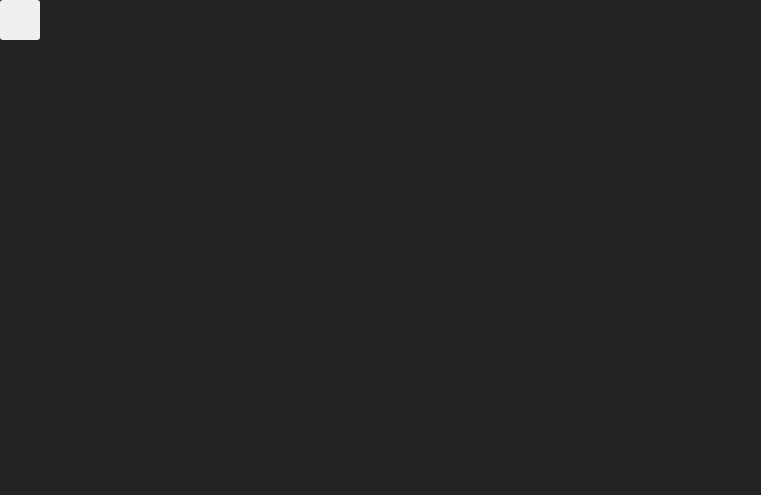
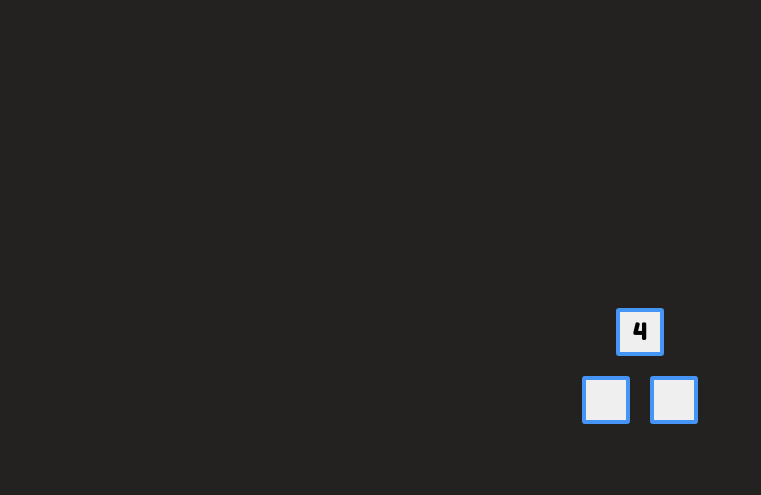
Before and after one commit to nuusk/b-plus-tree, a React app: page / in a window 1280 px wide. Shown: the whole page, without its empty margins (0-761 px from the left). Built offline with nearby package versions, Linux system fonts and the light colour scheme.

Commit message:
values in nodes, basic styling

```diff
--- a/src/components/BNode/BNode.js
+++ b/src/components/BNode/BNode.js
@@ -2,15 +2,16 @@ import React, { Component } from 'react';
 import './BNode.css';
 
 class BNode extends Component {
-  constructor(props) {
-    super(props);
-
-  }
+  // constructor(props) {
+  //   super(props);
+  //
+  // }
 
   render() {
     return (
       <div className="BNode">
         <div className="node-wrapper">
+          {this.props.number}
         </div>
       </div>
     );
--- a/src/components/BNode/BNode.sass
+++ b/src/components/BNode/BNode.sass
@@ -4,6 +4,10 @@
   .node-wrapper
     width: 40px
     height: 40px
+    line-height: 40px
     background-color: $white
-    // border: 2px solid $b-blue
+    border: 4px solid $b-blue
     border-radius: 3px
+    text-align: center
+    font-size: 1.5em
+    color: $black
--- a/src/components/BTree/BTree.js
+++ b/src/components/BTree/BTree.js
@@ -6,7 +6,7 @@ class BTree extends Component {
   constructor(props) {
     super(props);
     this.state = {
-      level: 1
+      level: 2
     }
     this.insertValue = this.insertValue.bind(this);
   }
@@ -16,11 +16,35 @@ class BTree extends Component {
   }
 
   render() {
+    let tree;
+    // //w zależności od stanu widoku Main.js, zmieniamy główne komponenty
+    switch (this.state.level) {
+      case 1:
+        tree = (
+          <div className="tree-wrapper">
+            <div className="level-one">
+              <BNode />
+            </div>
+          </div>
+        )
+        break;
+      case 2:
+        tree = (
+          <div className="tree-wrapper">
+            <div className="level-one">
+              <BNode number={4}/>
+            </div>
+            <div className="level-two">
+              <BNode />
+              <BNode />
+            </div>
+          </div>
+        )
+        break;
+    }
     return (
       <div className="BTree">
-        {this.state.level >= 1 &&
-          <BNode />
-        }
+        { tree }
       </div>
     );
   }
--- a/src/components/BTree/BTree.sass
+++ b/src/components/BTree/BTree.sass
@@ -0,0 +1,21 @@
+@import '../../utilities/palette'
+
+.BTree
+  position: absolute
+  top: 50%
+  left: 50%
+  transform: translate(-50%, -50%)
+  .tree-wrapper
+    display: grid
+    grid-template-rows: 1fr 1fr 1fr
+    grid-gap: 20px
+    div
+      display: grid
+      .BNode
+        justify-self: center
+    .level-one
+      grid-template-columns: 1fr
+      grid-gap: 20px
+    .level-two
+      grid-template-columns: 1fr 1fr
+      grid-gap: 20px
--- a/src/views/Main.js
+++ b/src/views/Main.js
@@ -1,6 +1,6 @@
 import React, { Component } from 'react';
 
-import BNode from '../components/BNode/BNode';
+// import BNode from '../components/BNode/BNode';
 import BTree from '../components/BTree/BTree';
 
 import './setting.css'
@@ -15,17 +15,17 @@ class Main extends Component {
 
   render() {
     //zmienna view zawiera główne komponenty
-    let view;
-    //w zależności od stanu widoku Main.js, zmieniamy główne komponenty
-    switch (this.state.view) {
-      case 'query':
-        view = (
-          <span>
-          <BTree />
-          </span>
-        )
-        break;
-    }
+    // // let view;
+    // // //w zależności od stanu widoku Main.js, zmieniamy główne komponenty
+    // switch (this.state.view) {
+    //   case 'query':
+    //     view = (
+    //       <span>
+    //       <BTree />
+    //       </span>
+    //     )
+    //     break;
+    // }
 
     return (
       <div className="main-view">
```
Also changed, not shown: src/components/BNode/BNode.css, src/components/BTree/BTree.css.
